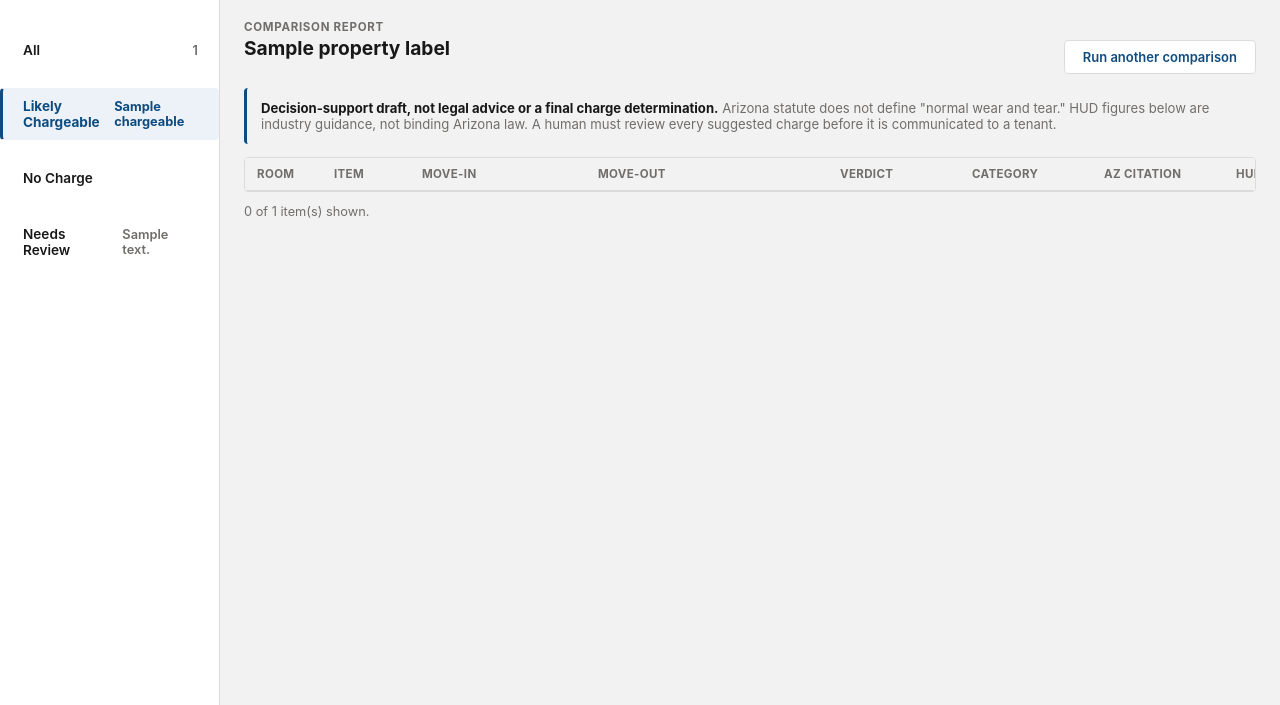
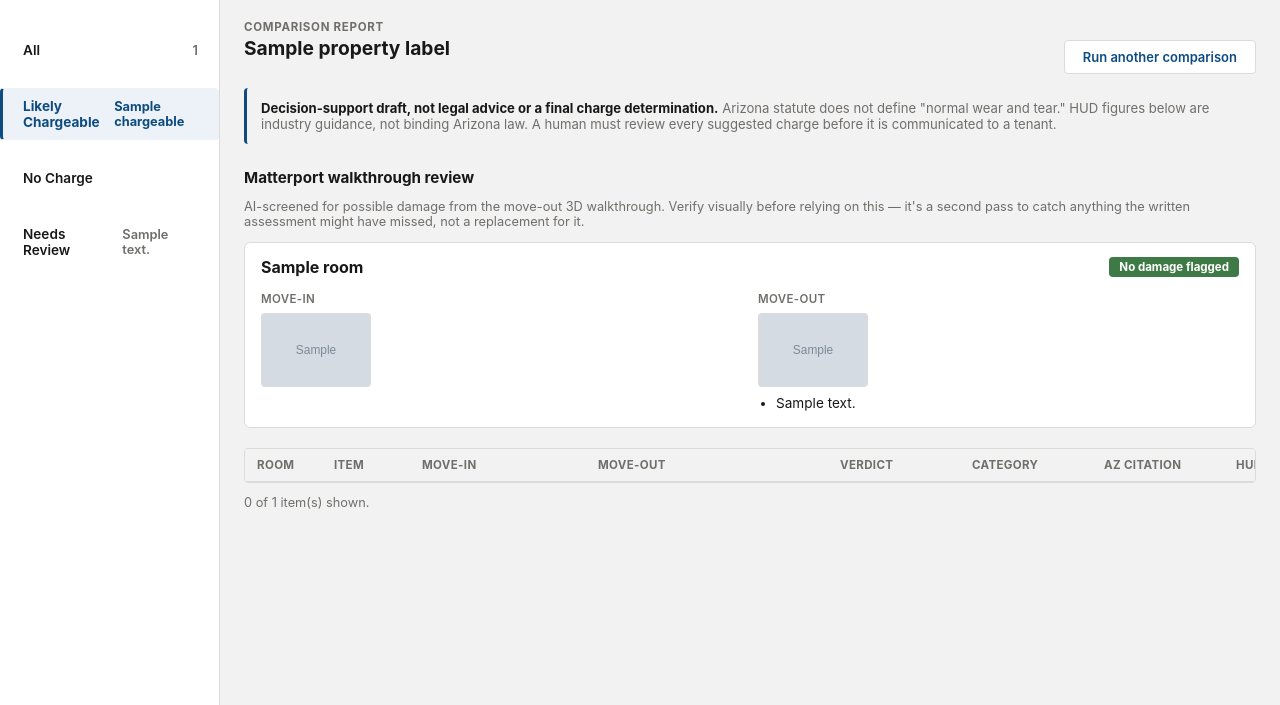
Before and after one commit to jerryreidhead-code/onq-tenant-assessment-tool, a Flask app: template webapp/templates/report.html in a window 1280 px wide. Shown: the part 50-755 px from the top of the page. Run offline with Flask 3, Linux system fonts and the light colour scheme; the template is opened without the code that fills it: most values are stand-ins (such as "Sample title", 1, 10 or a date in 2020); grey boxes marked "Sample" are stand-in pictures; some libraries are stand-ins or nearby versions.

Commit message:
Add Matterport walkthrough damage review, cross-checked against the report
Move-in and move-out Matterport share links are now optional inputs. The
tool pulls each tour's tagged room photos via Matterport's own public
snapshot API (no login needed -- it's the same call the viewer's Photos
panel makes), screens each move-out photo with Claude's vision for possible
damage, and flags any room where damage is visible in the walkthrough but
has no corresponding line item in the written comparison.

Requires ANTHROPIC_API_KEY to be set wherever this is deployed -- without
it, Matterport review is skipped with a warning rather than failing the
whole comparison. Matterport photos are linked directly to Matterport's own
CDN rather than proxied through this server, so this feature adds no image-
rendering load of its own; the added cost is the vision API calls themselves,
run concurrently since they're I/O-bound rather than CPU-bound.

```diff
--- a/requirements.txt
+++ b/requirements.txt
@@ -2,3 +2,5 @@ Flask==3.1.3
 gunicorn==23.0.0
 pdfplumber==0.11.8
 pypdf==6.14.2
+requests==2.32.3
+anthropic==0.40.0
--- a/webapp/app.py
+++ b/webapp/app.py
@@ -19,6 +19,7 @@ from datetime import datetime
 from functools import wraps
 from pathlib import Path
 
+import anthropic
 from flask import Flask, Response, abort, jsonify, render_template, request, session, redirect, url_for, flash
 
 sys.path.insert(0, str(Path(__file__).resolve().parent.parent))
@@ -28,6 +29,11 @@ app = Flask(__name__)
 app.secret_key = os.environ.get("FLASK_SECRET_KEY", secrets.token_hex(32))
 
 APP_PASSWORD = os.environ.get("APP_PASSWORD")  # set this before deploying anywhere reachable
+
+# Matterport walkthrough review needs Claude's vision to spot damage in photos -- optional,
+# since a comparison should still work with just the two PDFs if this isn't configured.
+_ANTHROPIC_API_KEY = os.environ.get("ANTHROPIC_API_KEY")
+ANTHROPIC_CLIENT = anthropic.Anthropic(api_key=_ANTHROPIC_API_KEY) if _ANTHROPIC_API_KEY else None
 
 # In-memory store of past reports (full results + photo bytes), keyed by report_id, so a
 # property can be searched up again without re-uploading PDFs, and so the report page can
@@ -50,7 +56,7 @@ def _data_uri_to_bytes(data_uri):
     return base64.b64decode(data_uri.split(",", 1)[1])
 
 
-def _store_report(report_id, property_label, results, total_count, summary, warnings):
+def _store_report(report_id, property_label, results, total_count, summary, warnings, matterport_rooms):
     photo_store = []
     for row_index, r in enumerate(results):
         row_photos = {"move_in": [], "move_out": []}
@@ -74,6 +80,11 @@ def _store_report(report_id, property_label, results, total_count, summary, warn
         "total_count": total_count,
         "summary": summary,
         "warnings": warnings,
+        # Matterport images are left pointing at Matterport's own CDN (signed URLs, good for
+        # ~24h) rather than proxied through our /photo/ cache -- keeps this feature from adding
+        # any server-side image-serving load, at the cost of those thumbnails eventually
+        # breaking on very old cached reports, consistent with this tool's ephemeral history.
+        "matterport_rooms": matterport_rooms,
     }
     while len(REPORT_CACHE) > MAX_CACHED_REPORTS:
         REPORT_CACHE.popitem(last=False)
@@ -146,6 +157,8 @@ def compare():
     move_in_file = request.files.get("move_in_pdf")
     move_out_file = request.files.get("move_out_pdf")
     property_label = request.form.get("property")
+    move_in_matterport_url = request.form.get("move_in_matterport_url", "").strip()
+    move_out_matterport_url = request.form.get("move_out_matterport_url", "").strip()
 
     if not move_in_file or not move_out_file:
         flash("Please upload both a move-in and a move-out assessment PDF.")
@@ -180,9 +193,23 @@ def compare():
         "review": sum(1 for r in results if r["verdict_group"] == "review"),
     }
 
+    matterport_rooms = []
+    if move_in_matterport_url or move_out_matterport_url:
+        if not ANTHROPIC_CLIENT:
+            warnings.append(
+                "Matterport walkthrough review was skipped -- ANTHROPIC_API_KEY isn't configured on the server."
+            )
+        else:
+            try:
+                matterport_rooms = ca.build_matterport_review(
+                    move_in_matterport_url, move_out_matterport_url, results, ANTHROPIC_CLIENT
+                )
+            except Exception as exc:
+                warnings.append(f"Matterport walkthrough review failed: {exc}")
+
     report_id = uuid.uuid4().hex
     total_count = len(results)
-    _store_report(report_id, property_label, results, total_count, summary, warnings)
+    _store_report(report_id, property_label, results, total_count, summary, warnings, matterport_rooms)
 
     return render_template(
         "report.html",
@@ -191,6 +218,7 @@ def compare():
         total_count=total_count,
         warnings=warnings,
         summary=summary,
+        matterport_rooms=matterport_rooms,
     )
 
 
@@ -208,6 +236,7 @@ def view_report(report_id):
         total_count=entry["total_count"],
         warnings=entry["warnings"],
         summary=entry["summary"],
+        matterport_rooms=entry.get("matterport_rooms", []),
     )
 
 
--- a/webapp/static/style.css
+++ b/webapp/static/style.css
@@ -165,7 +165,7 @@ h1 { font-size: 1.2rem; margin: 0 0 5px; color: var(--heading); font-weight: 700
 
 label { display: block; margin: 16px 0 6px; font-size: 0.8rem; color: var(--muted); font-weight: 600; }
 .autofill-hint { display: block; font-size: 0.76rem; color: var(--primary); margin-top: 5px; }
-input[type=text], input[type=password] {
+input[type=text], input[type=password], input[type=url] {
   width: 100%;
   padding: 8px 10px;
   border: 1px solid var(--border);
@@ -174,11 +174,15 @@ input[type=text], input[type=password] {
   color: var(--text);
   font-size: 0.9rem;
 }
-input[type=text]:focus, input[type=password]:focus {
+input[type=text]:focus, input[type=password]:focus, input[type=url]:focus {
   outline: none;
   border-color: var(--primary);
   box-shadow: 0 0 0 1px var(--primary);
 }
+
+.matterport-fields { margin-top: 18px; }
+.matterport-fields summary { cursor: pointer; font-size: 0.85rem; font-weight: 600; color: var(--primary); }
+.matterport-fields .note { margin-top: 4px; }
 
 button, .button-link {
   margin-top: 20px;
@@ -377,6 +381,25 @@ tbody tr:last-child td { border-bottom: none; }
 }
 .thumb-more { font-size: 0.72rem; color: var(--muted); }
 
+.matterport-review { margin: 20px 0; }
+.matterport-room {
+  border: 1px solid var(--border);
+  border-radius: 6px;
+  padding: 14px 16px;
+  margin-top: 12px;
+  background: var(--card-bg);
+}
+.matterport-room-head { display: flex; align-items: center; justify-content: space-between; gap: 10px; flex-wrap: wrap; }
+.matterport-room-label { font-weight: 700; color: var(--heading); }
+.matterport-photo-cols { display: grid; grid-template-columns: 1fr 1fr; gap: 16px; margin-top: 10px; }
+.matterport-col-label { font-size: 0.72rem; font-weight: 600; color: var(--muted); text-transform: uppercase; letter-spacing: 0.03em; }
+.matterport-photo-cols .thumb { width: 110px; height: 74px; }
+.matterport-notes { margin: 8px 0 0; padding-left: 18px; font-size: 0.85rem; color: var(--text); }
+.matterport-notes li { margin: 2px 0; }
+@media (max-width: 640px) {
+  .matterport-photo-cols { grid-template-columns: 1fr; }
+}
+
 .badge {
   display: inline-block;
   padding: 3px 10px;
--- a/webapp/templates/report.html
+++ b/webapp/templates/report.html
@@ -55,6 +55,52 @@
       <div class="warnings">
         {% for w in warnings %}<p>&#9888; {{ w }}</p>{% endfor %}
       </div>
+    {% endif %}
+
+    {% if matterport_rooms %}
+    <div class="matterport-review">
+      <h2 class="section-heading">Matterport walkthrough review</h2>
+      <p class="note">AI-screened for possible damage from the move-out 3D walkthrough. Verify visually before relying on this — it's a second pass to catch anything the written assessment might have missed, not a replacement for it.</p>
+      {% for room in matterport_rooms %}
+      <div class="matterport-room">
+        <div class="matterport-room-head">
+          <span class="matterport-room-label">{{ room.label }}</span>
+          {% if room.any_damage_found and not room.covered_by_report %}
+            <span class="badge badge-review">Possible damage — not in written report</span>
+          {% elif room.any_damage_found and room.covered_by_report %}
+            <span class="badge badge-wear">Possible damage — already in written report</span>
+          {% elif not room.move_out_photos %}
+            <span class="badge badge-review">No move-out photo for this room</span>
+          {% else %}
+            <span class="badge badge-wear">No damage flagged</span>
+          {% endif %}
+        </div>
+        <div class="matterport-photo-cols">
+          <div class="matterport-photo-col">
+            <span class="matterport-col-label">Move-in</span>
+            <div class="photo-strip">
+              {% for p in room.move_in_photos %}
+              <a href="{{ p.image_url }}" target="_blank" rel="noopener"><img src="{{ p.image_url }}" class="thumb" alt="Move-in {{ room.label }}" loading="lazy"></a>
+              {% endfor %}
+              {% if not room.move_in_photos %}<span class="note">No move-in photo</span>{% endif %}
+            </div>
+          </div>
+          <div class="matterport-photo-col">
+            <span class="matterport-col-label">Move-out</span>
+            <div class="photo-strip">
+              {% for p in room.move_out_photos %}
+              <a href="{{ p.image_url }}" target="_blank" rel="noopener"><img src="{{ p.image_url }}" class="thumb" alt="Move-out {{ room.label }}" loading="lazy"></a>
+              {% endfor %}
+            </div>
+            {% for p in room.move_out_photos %}
+              {% if p.notes %}<ul class="matterport-notes">{% for n in p.notes %}<li>{{ n }}</li>{% endfor %}</ul>{% endif %}
+              {% if p.error %}<p class="note">Could not screen this photo: {{ p.error }}</p>{% endif %}
+            {% endfor %}
+          </div>
+        </div>
+      </div>
+      {% endfor %}
+    </div>
     {% endif %}
 
     {% if results %}
```
Also changed, not shown: compare_assessments.py (+158 -0 lines), webapp/templates/index.html (+9 -0 lines).
